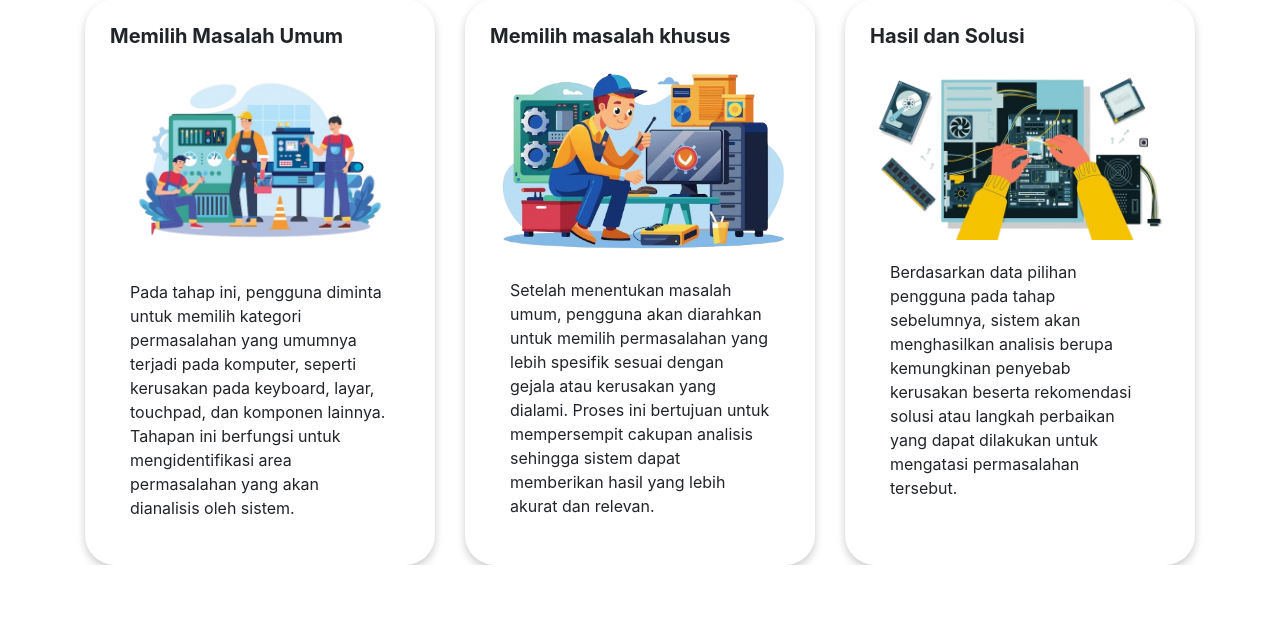
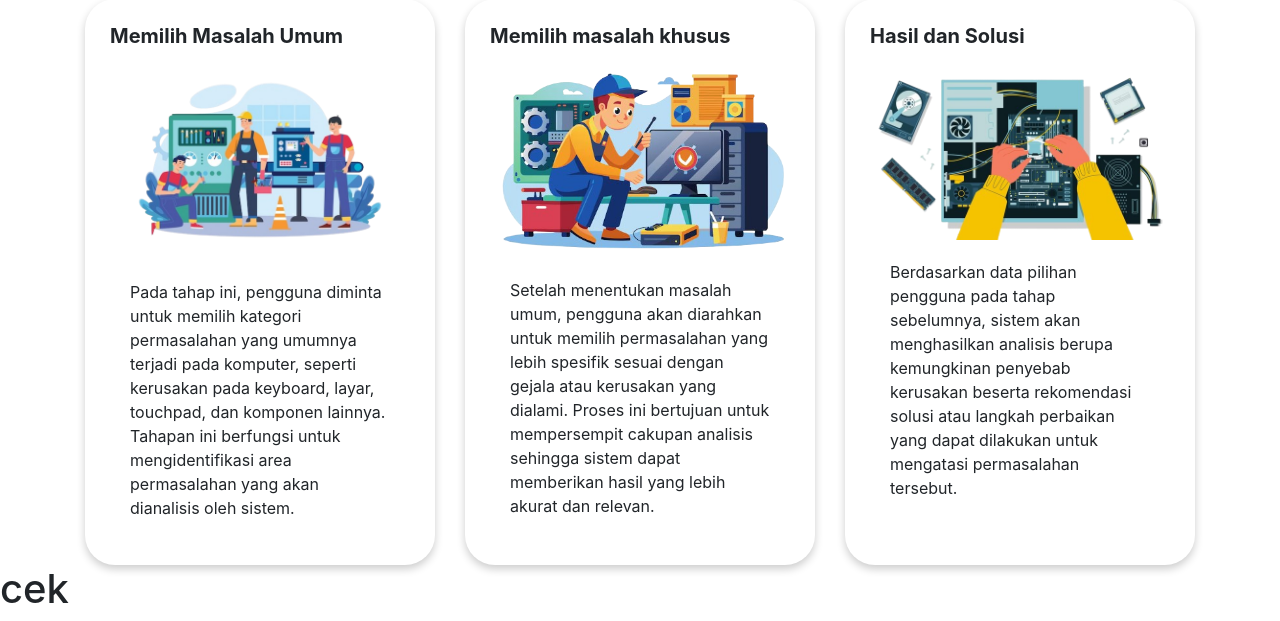
Before and after one commit to Master-proj/pakarkomputer, a PHP site: page / in a window 1280 px wide. Shown: the part 846-1467 px from the top of the page. Before the commit the page ends 1411 px from the top, so only its background shows below. Run offline with PHP 8.4, Linux system fonts and the light colour scheme.

Commit message:
ubah index

```diff
--- a/index.php
+++ b/index.php
@@ -141,6 +141,8 @@
       </div>
     </sect>
 
+    <h1>cek</h1>
+
   </body>
 
   <script
```
